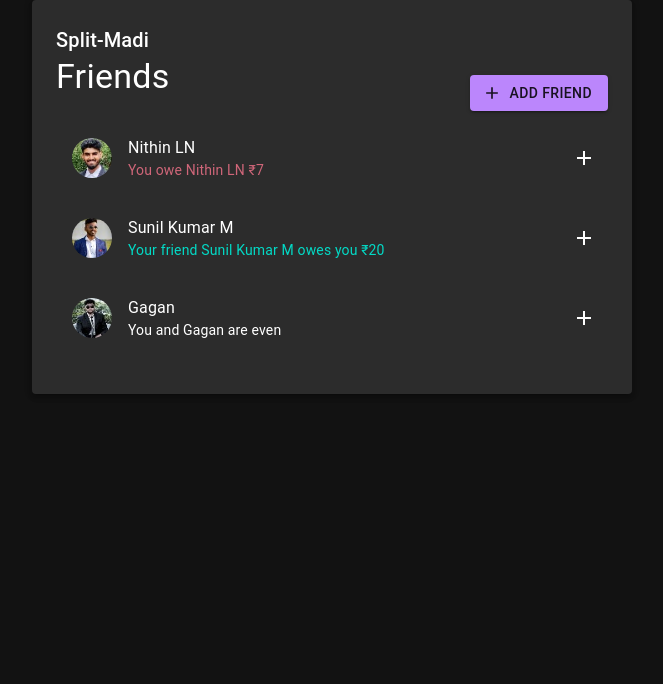
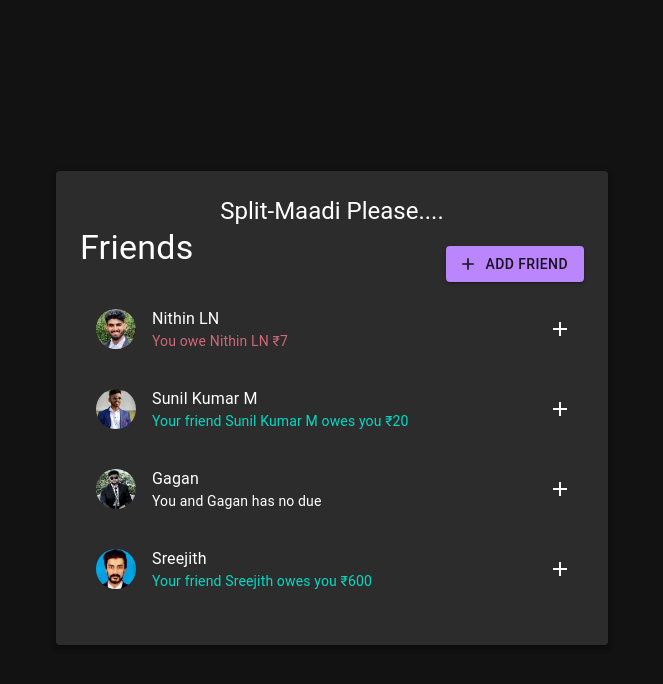
Before and after one commit to ChiragRaju/Split-Maadi, a React (Create React App) app: page / in a window 1280 px wide. Shown: the top 684 px of the page, without its empty margins (308-971 px from the left). Built offline with nearby package versions, Linux system fonts and the light colour scheme.

Commit message:
Enhancement In Ui and logic

```diff
--- a/public/index.html
+++ b/public/index.html
@@ -24,7 +24,7 @@
       work correctly both with client-side routing and a non-root public URL.
       Learn how to configure a non-root public URL by running `npm run build`.
     -->
-    <title>Split-Madi</title>
+    <title>Split-Maadi</title>
   </head>
   <body>
     <noscript>You need to enable JavaScript to run this app.</noscript>
--- a/src/App.js
+++ b/src/App.js
@@ -3,7 +3,6 @@ import sunil from "./Images/sunil.jpg";
 import nithin from "./Images/nithin.jpg";
 import gagan from "./Images/gagan.jpg";
 import sreejith from "./Images/sreejith.jpg";
-// import icon from "./Images/icon.png"; // Add your icon image
 
 import {
   Button,
@@ -23,30 +22,34 @@ import {
   InputLabel,
   Select,
   MenuItem,
-  AppBar,
-  Toolbar,
 } from "@mui/material";
 import { Add as AddIcon, Close as CloseIcon } from "@mui/icons-material";
 import { styled } from "@mui/system";
 
 const initialFriends = [
   {
-    id: 118836,
+    id: 1,
     name: "Nithin LN",
     image: nithin,
     balance: -7,
   },
   {
-    id: 933372,
+    id: 2,
     name: "Sunil Kumar M",
     image: sunil,
     balance: 20,
   },
   {
-    id: 499476,
+    id: 3,
     name: "Gagan",
     image: gagan,
     balance: 0,
+  },
+  {
+    id: 4,
+    name: "Sreejith",
+    image: sreejith,
+    balance: 600,
   },
 ];
 
@@ -56,7 +59,6 @@ const FormContainer = styled(Paper)(({ theme }) => ({
   marginTop: theme.spacing(2),
   borderRadius: theme.shape.borderRadius,
   maxWidth: "600px",
-  margin: "auto",
   width: "100%",
 }));
 
@@ -91,11 +93,15 @@ export default function App() {
     setShowAddFriend(false);
   }
 
-  function handleSplitBill(value) {
+  function handleSplitBill({ amount, reason }) {
     setFriends((friends) =>
       friends.map((friend) =>
         friend.id === selectedFriend.id
-          ? { ...friend, balance: friend.balance + value }
+          ? {
+              ...friend,
+              balance: friend.balance + amount,
+              reason: reason, // Store reason in the friend object
+            }
           : friend
       )
     );
@@ -104,11 +110,19 @@ export default function App() {
   }
 
   return (
-    <Container>
+    <Container
+      maxWidth="sm"
+      sx={{
+        display: "flex",
+        justifyContent: "center",
+        alignItems: "center",
+        height: "100vh",
+      }}
+    >
       <FormContainer elevation={4}>
-          <Typography variant="h6" style={{ flexGrow: 1 }}>
-            Split-Madi
-          </Typography>
+        <Typography variant="h5" style={{ flexGrow: 1, textAlign: "center" }}>
+          Split-Maadi Please....
+        </Typography>
         <Box display="flex" justifyContent="space-between" alignItems="center">
           <FormTitle variant="h4">Friends</FormTitle>
           <FormButton
@@ -176,11 +190,20 @@ function Friend({ friend, onSelection, selectedFriend }) {
       <ListItemText
         primary={friend.name}
         secondary={
-          friend.balance < 0
-            ? `You owe ${friend.name} ₹${Math.abs(friend.balance)}`
-            : friend.balance > 0
-            ? `Your friend ${friend.name} owes you ₹${Math.abs(friend.balance)}`
-            : `You and ${friend.name} are even`
+          <>
+            {friend.balance < 0
+              ? `You owe ${friend.name} ₹${Math.abs(friend.balance)}`
+              : friend.balance > 0
+              ? `Your friend ${friend.name} owes you ₹${Math.abs(
+                  friend.balance
+                )}`
+              : `You and ${friend.name} has no due`}
+            {friend.reason && (
+              <Typography variant="body2" color="textSecondary">
+                Spent On: {friend.reason}
+              </Typography>
+            )}
+          </>
         }
         secondaryTypographyProps={{
           color:
@@ -257,12 +280,17 @@ function FormSplitBill({ selectedFriend, onSplitBill }) {
   const [paidByUser, setPaidByUser] = useState("");
   const paidByFriend = bill ? bill - paidByUser : "";
   const [whoIsPaying, setWhoIsPaying] = useState("user");
+  const [reason, setReason] = useState("");
 
   function handleSubmit(e) {
     e.preventDefault();
 
     if (!bill || !paidByUser) return;
-    onSplitBill(whoIsPaying === "user" ? paidByFriend : -paidByUser);
+
+    onSplitBill({
+      amount: whoIsPaying === "user" ? paidByFriend : -paidByUser,
+      reason: reason.trim() || "No reason provided",
+    });
   }
 
   return (
@@ -312,6 +340,14 @@ function FormSplitBill({ selectedFriend, onSplitBill }) {
           <MenuItem value="friend">{selectedFriend.name}</MenuItem>
         </Select>
       </FormControl>
+      <TextField
+        fullWidth
+        label="Spent On"
+        value={reason}
+        onChange={(e) => setReason(e.target.value)}
+        variant="outlined"
+        margin="normal"
+      />
       <FormButton type="submit" variant="contained" color="primary" fullWidth>
         Split bill
       </FormButton>
```
Also changed, not shown: src/App.css (deleted, +0 -38 lines), src/setupTests.js (deleted, +0 -5 lines).
